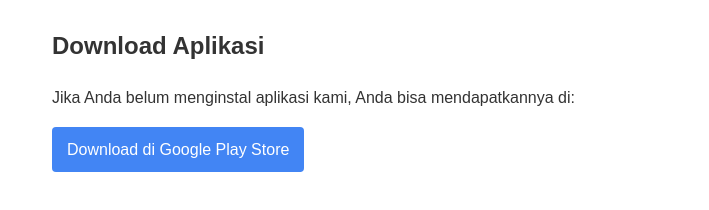
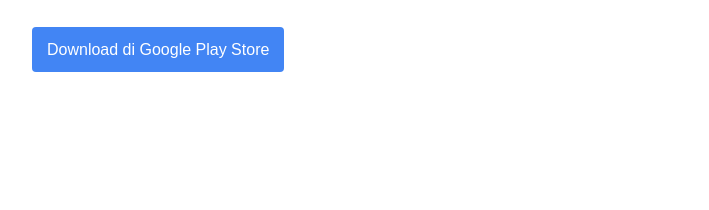
Before and after one commit to Fatkhun/test-deeplink, a plain HTML site: page index.html in a window 1280 px wide. Shown: the part 200-410 px from the top of the page, without its empty margins (208-917 px from the left). Drawn offline with Linux system fonts and the light colour scheme.

Commit message:
update href

```diff
--- a/index.html
+++ b/index.html
@@ -37,14 +37,8 @@
         <p>Halaman ini mendukung Android App Links untuk aplikasi Anda</p>
     </header>
 
-    <div class="container">
-        <h2>Download Aplikasi</h2>
-        <p>Jika Anda belum menginstal aplikasi kami, Anda bisa mendapatkannya di:</p>
-        <p>
-            <a href="https://fatkhun.github.io" target="_system" style="display: inline-block; background: #4285f4; color: white; padding: 10px 15px; text-decoration: none; border-radius: 4px;">
+    <p><a href="https://fatkhun.github.io" target="_system" style="display: inline-block; background: #4285f4; color: white; padding: 10px 15px; text-decoration: none; border-radius: 4px;">
                 Download di Google Play Store
-            </a>
-        </p>
-    </div>
+    </a></p>
 </body>
 </html>
```
